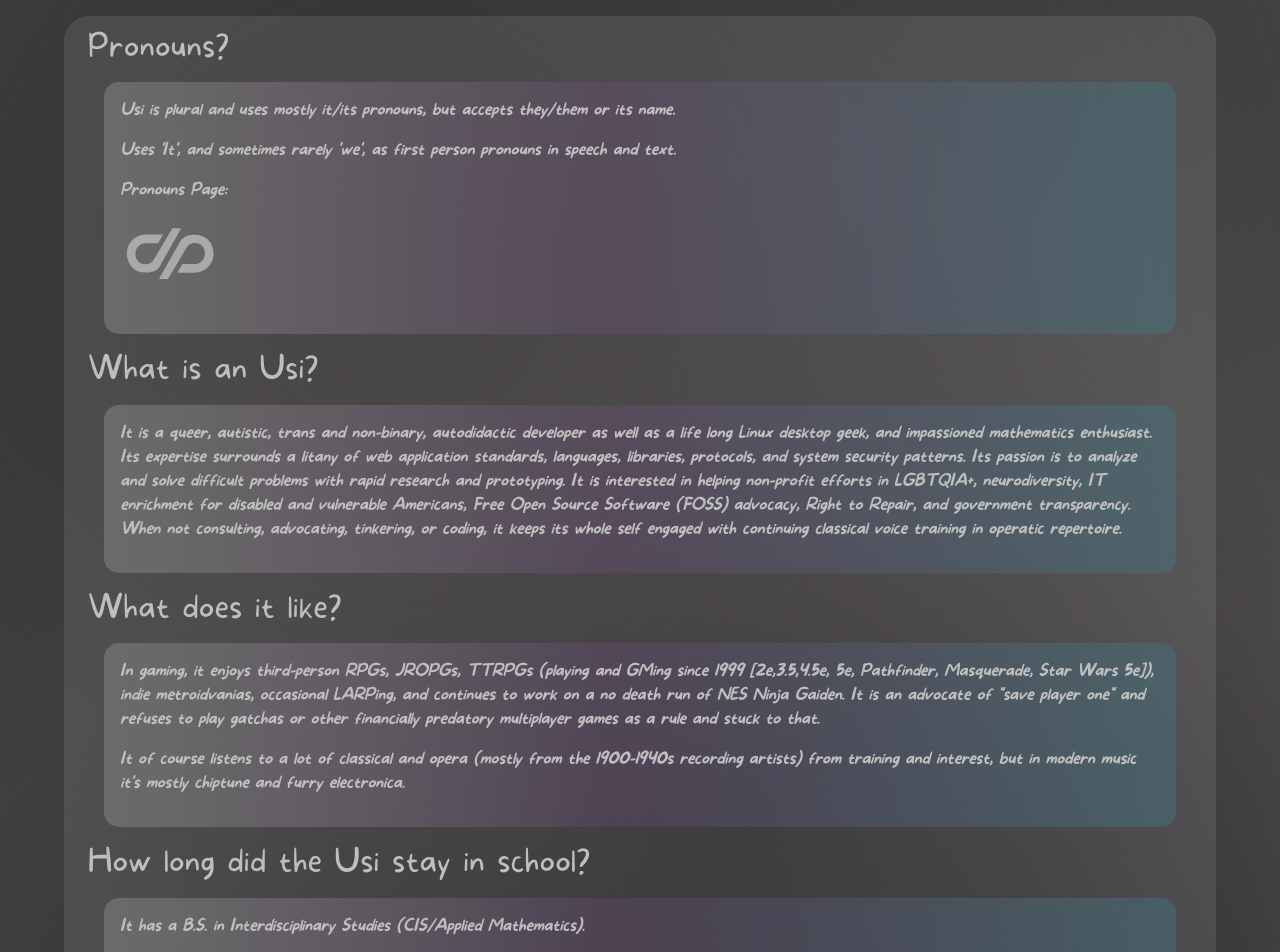
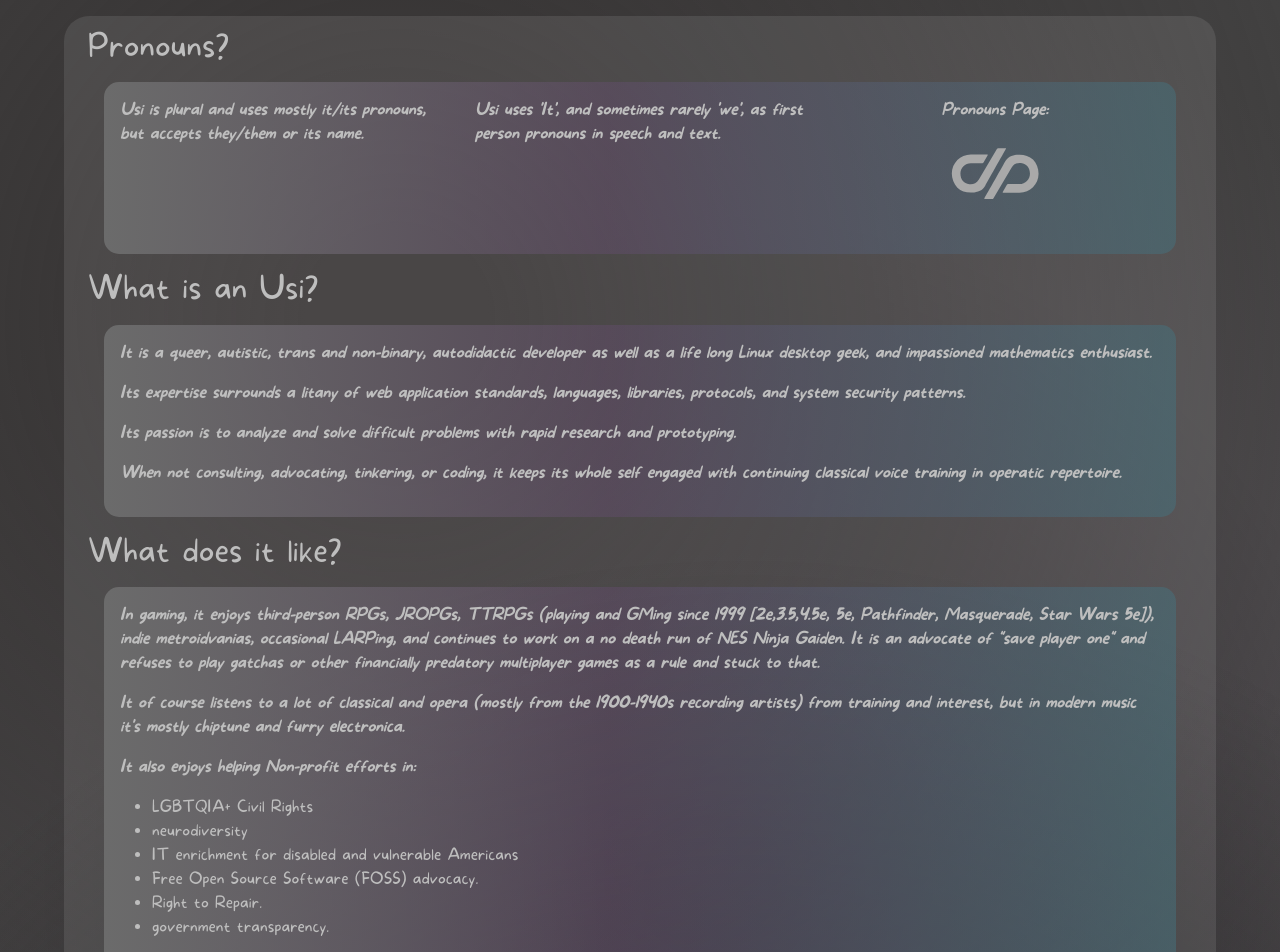
Before and after one commit to UsiDiamond/usidiamond.github.io, an Angular app: page /#/home in a window 1280 px wide. Shown: the part 200-1152 px from the top of the page. Built offline with nearby package versions, Linux system fonts and the light colour scheme.

Commit message:
Add Front Page Content (#101)

```diff
--- a/src/app/app.component.css
+++ b/src/app/app.component.css
@@ -18,7 +18,6 @@ hr {
   color: rgb(255, 255, 255);
   border-top: 2px solid #bbb;
   border-radius: 10px;
-
 }
 
 .header-content {
--- a/src/app/app.component.html
+++ b/src/app/app.component.html
@@ -10,7 +10,7 @@
     </div>
 
     <div class="footer-content" tabindex="0">
-      <hr/>
+      <hr />
       <app-footer></app-footer>
     </div>
   </div>
--- a/src/app/home/home.component.html
+++ b/src/app/home/home.component.html
@@ -2,14 +2,19 @@
   <h2>Pronouns?</h2>
   <div class="section">
     <div class="row">
+      <div class="col">
         <p>
-        Usi is plural and uses mostly it/its pronouns, but accepts they/them or
-        its name.
+          Usi is plural and uses mostly it/its pronouns, but accepts they/them
+          or its name.
         </p>
+      </div>
+      <div class="col">
         <p>
-        Uses 'It', and sometimes rarely 'we', as first person pronouns in speech
-        and text.
+          Usi uses 'It', and sometimes rarely 'we', as first person pronouns in
+          speech and text.
         </p>
+      </div>
+      <div class="col" align="center">
         <p>
           Pronouns Page:
           <br />
@@ -34,21 +39,29 @@
         </p>
       </div>
     </div>
+  </div>
   <h2>What is an Usi?</h2>
   <div class="section">
     <div class="row">
       <p>
         It is a queer, autistic, trans and non-binary, autodidactic developer as
         well as a life long Linux desktop geek, and impassioned mathematics
-        enthusiast. Its expertise surrounds a litany of web application
-        standards, languages, libraries, protocols, and system security
-        patterns. Its passion is to analyze and solve difficult problems with
-        rapid research and prototyping. It is interested in helping non-profit
-        efforts in LGBTQIA+, neurodiversity, IT enrichment for disabled and
-        vulnerable Americans, Free Open Source Software (FOSS) advocacy, Right
-        to Repair, and government transparency. When not consulting, advocating,
-        tinkering, or coding, it keeps its whole self engaged with continuing
-        classical voice training in operatic repertoire.
+        enthusiast.
+      </p>
+
+      <p>
+        Its expertise surrounds a litany of web application standards,
+        languages, libraries, protocols, and system security patterns.
+      </p>
+
+      <p>
+        Its passion is to analyze and solve difficult problems with rapid
+        research and prototyping.
+      </p>
+      <p>
+        When not consulting, advocating, tinkering, or coding, it keeps its
+        whole self engaged with continuing classical voice training in operatic
+        repertoire.
       </p>
     </div>
   </div>
@@ -69,13 +82,25 @@
         1900-1940s recording artists) from training and interest, but in modern
         music it's mostly chiptune and furry electronica.
       </p>
+      <p>It also enjoys helping Non-profit efforts in:</p>
+      <div class="col float-end">
+        <ul>
+          <li>LGBTQIA+ Civil Rights</li>
+          <li>neurodiversity</li>
+          <li>IT enrichment for disabled and vulnerable Americans</li>
+          <li>Free Open Source Software (FOSS) advocacy.</li>
+          <li>Right to Repair.</li>
+          <li>government transparency.</li>
+        </ul>
       </div>
     </div>
-  <h2>How long did the Usi stay in school?</h2>
+  </div>
+  <h2>What did Usi do in school?</h2>
   <div class="section">
     <div class="row">
       <p>
-        It has a B.S. in Interdisciplinary Studies (CIS/Applied Mathematics).
+        It has a B.S. in Interdisciplinary Studies (CIS/Applied Mathematics)
+        from Stevenson University.
       </p>
     </div>
   </div>
```
Lines whose indentation alone changed are shown as unchanged.
